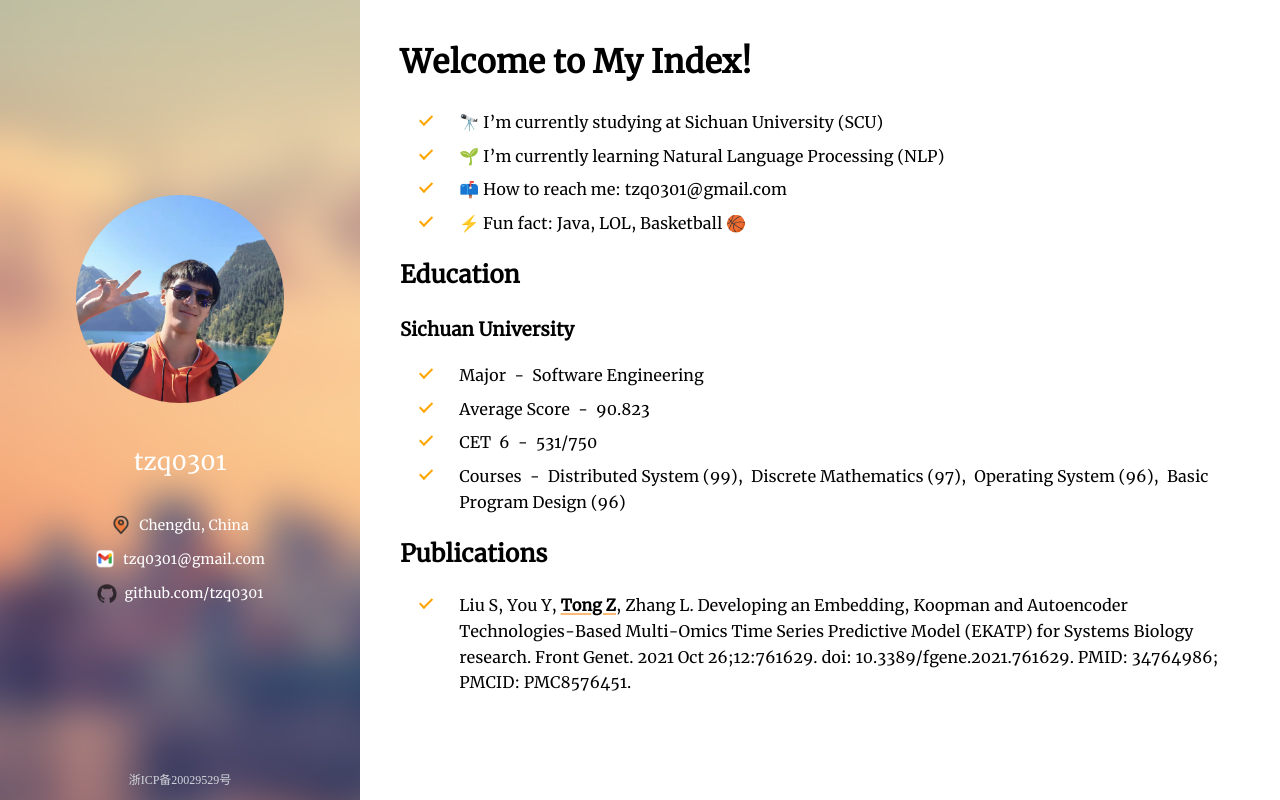
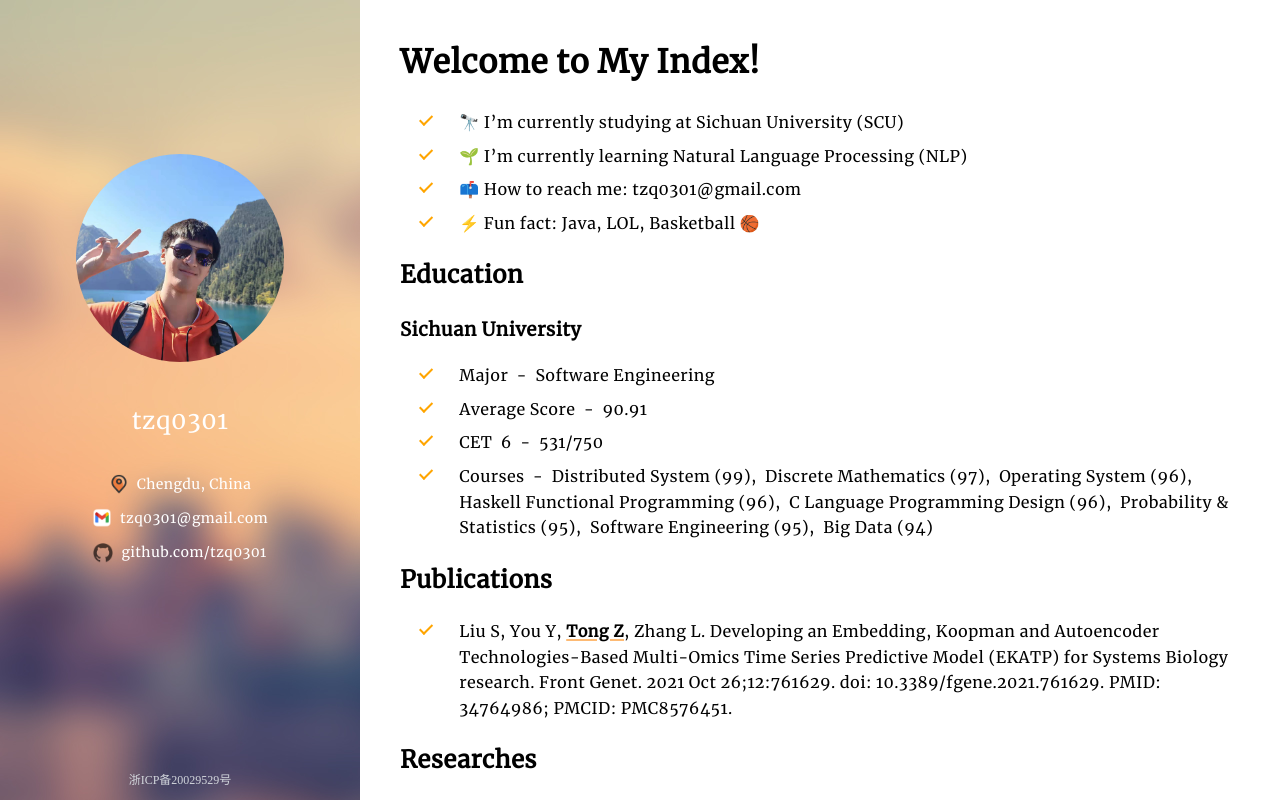
Before and after one commit to tzq0301/tzq0301-index-page, a Vue app: page / in a window 1280 px wide. Built offline with nearby package versions, Linux system fonts and the light colour scheme.

Commit message:
feat(research): 增加 Research

```diff
--- a/src/components/index/detail/MyDetail.vue
+++ b/src/components/index/detail/MyDetail.vue
@@ -12,12 +12,15 @@
     <Education/>
 
     <Publication/>
+
+    <Research/>
   </div>
 </template>
 
 <script setup lang="ts">
 import Education from "./education/Education.vue";
 import Publication from "./publication/Publication.vue";
+import Research from "./research/Research.vue";
 </script>
 
 <style scoped lang="less">
--- a/src/components/index/detail/education/Education.vue
+++ b/src/components/index/detail/education/Education.vue
@@ -18,13 +18,17 @@ const educationItems = [
   {
     school: "Sichuan University",
     major: "Software Engineering",
-    averageScore: "90.823",
+    averageScore: "90.91",
     cet6: "531/750",
     courses: [
       "Distributed System (99)",
       "Discrete Mathematics (97)",
       "Operating System (96)",
-      "Basic Program Design (96)",
+      "Haskell Functional Programming (96)",
+      "C Language Programming Design (96)",
+      "Probability & Statistics (95)",
+      "Software Engineering (95)",
+      "Big Data (94)",
     ],
   }
 ]
--- /dev/null
+++ b/src/components/index/detail/research/Research.vue
@@ -0,0 +1,21 @@
+<template>
+  <h2>Researches</h2>
+
+  <ul class="check-list">
+    <li v-for="research in researches" :key="research" v-html="research"></li>
+  </ul>
+</template>
+
+<script setup lang="ts">
+const researches: Array<string> = [
+  `基于一致的延迟嵌入库普曼编码机的时间序列预测，省级大创项目，项目负责人，2020年12月～2021年11月`,
+  `基于微服务架构的心理咨询系统，项目负责人，2022年2月～2022年3月`,
+  `基于微服务架构的“五个一百”网络正能量精品项目申报系统，项目负责人，2021年7月～2021年7月`,
+  `“与星星同行”自闭症融合教育平台，开发组负责人，2022年1月～至今`,
+  `基于卷积神经网络的图像风格提取在艺术设计上的应用，院级大创项目，主研，2019年12月～2020年11月`,
+]
+</script>
+
+<style scoped lang="less">
+@import url(/src/css/list.less);
+</style>
--- a/src/components/index/introduction/MyIntroduction.vue
+++ b/src/components/index/introduction/MyIntroduction.vue
@@ -1,5 +1,5 @@
 <template>
-  <div>
+  <div id="introduction">
     <div class="flex justify-center">
       <img id="avatar" class="w-52 h-52 rounded-full object-cover" src="/public/images/tzq.jpg" alt="无法显示头像"/>
     </div>
@@ -36,4 +36,8 @@ const name = "tzq0301";
 
 <style scoped lang="less">
 @import url(/src/css/fonts);
+
+#introduction {
+  transform: translateY(-10%);
+}
 </style>
--- a/src/css/fonts.less
+++ b/src/css/fonts.less
@@ -6,4 +6,5 @@
 .mw-regular {
   font-family: merriweatherRegular, serif;
   line-height: 1.6;
+  letter-spacing: 0.025em;
 }
```
